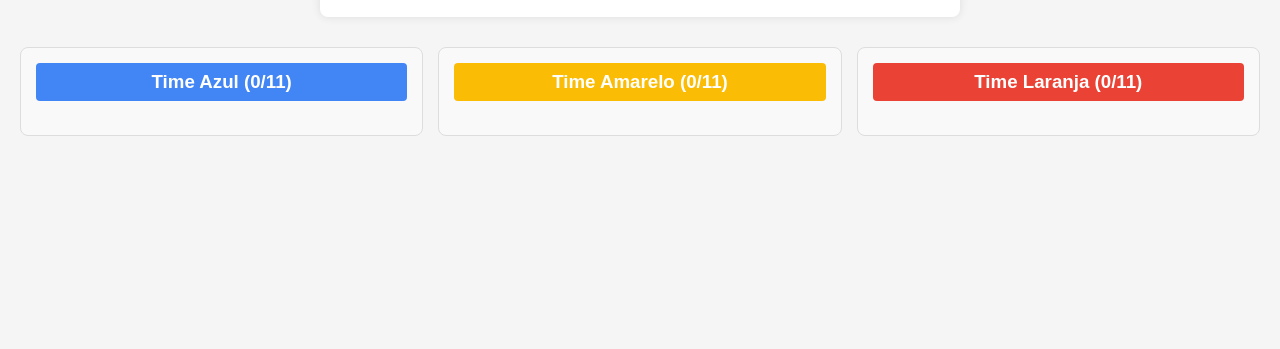
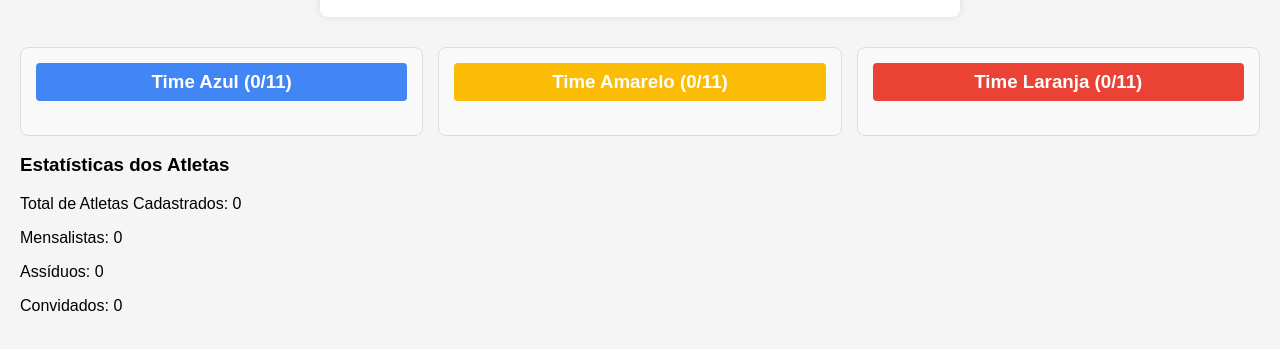
Before and after one commit to jonathandcosta/control_soccer, a plain HTML site: page index.html in a window 1280 px wide. Shown: the part 1007-1356 px from the top of the page. Before the commit the page ends 1163 px from the top, so only its background shows below. Drawn offline with Linux system fonts and the light colour scheme.

Commit message:
feat: add stats
add stats on HTML

```diff
--- a/index.html
+++ b/index.html
@@ -95,6 +95,16 @@
     </div>
   </div>
 
+    <div class="estatisticas">
+  <h3>Estatísticas dos Atletas</h3>
+  <div class="estatisticas-container">
+    <p>Total de Atletas Cadastrados: <span id="totalAtletas">0</span></p>
+    <p>Mensalistas: <span id="totalMensalistas">0</span></p>
+    <p>Assíduos: <span id="totalAssiduos">0</span></p>
+    <p>Convidados: <span id="totalConvidados">0</span></p>
+  </div>
+</div>
+
   <script src="script.js"></script>
 </body>
 
```
